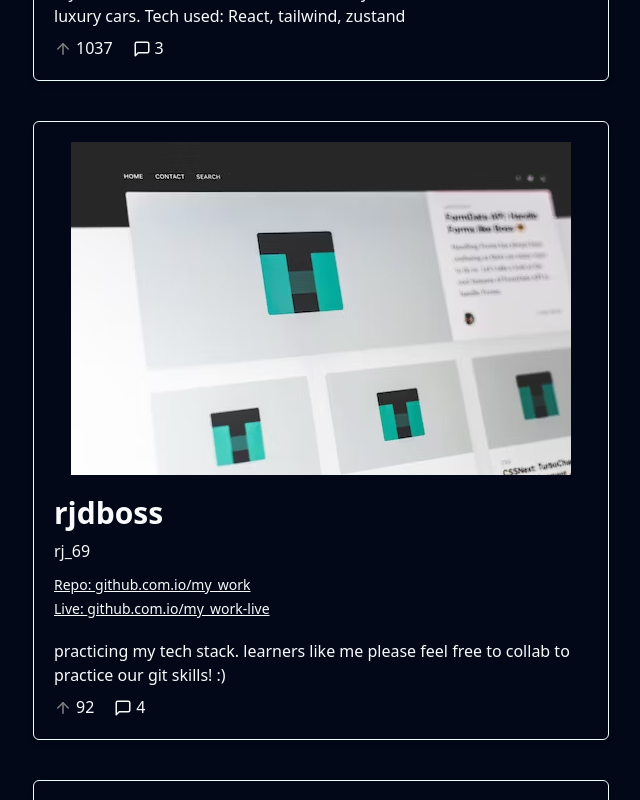
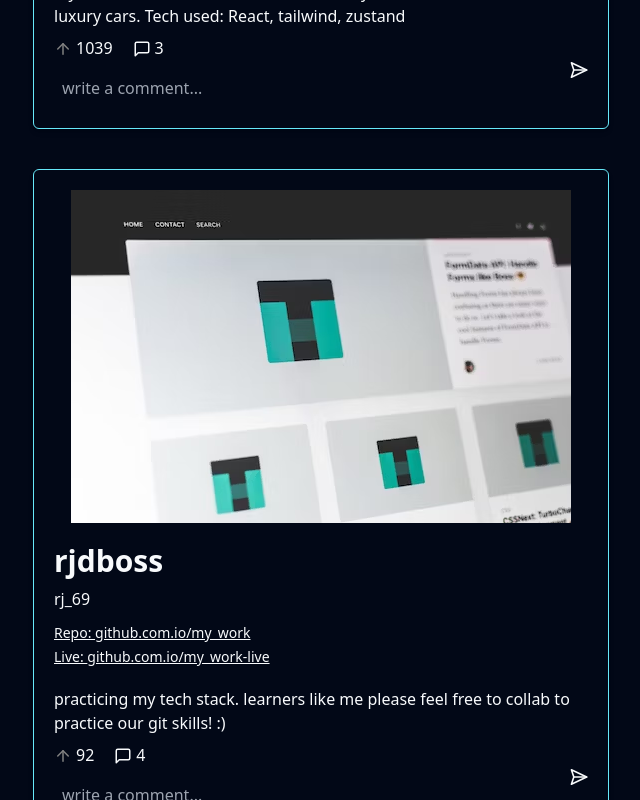
Before and after one commit to copypastemaster/forum-web, a React (Vite) app: page / in a window 1280 px wide. Shown: the part 720-1520 px from the top of the page, without its empty margins (319-959 px from the left). Built offline with nearby package versions, Linux system fonts and the light colour scheme; data requests are answered from the project's data file.

Commit message:
fix: bug on status 301 when updating upvotes

```diff
--- a/db.json
+++ b/db.json
@@ -2,7 +2,7 @@
   "users": [
     {
       "id": 1,
-      "color": "black",
+      "color": "cyan",
       "unclicked": "gray",
       "state": false,
       "user_name": "enoch",
@@ -18,12 +18,12 @@
           "Nicely done, sir!",
           "Sheeeesh!"
         ],
-        "upvote": 1037
+        "upvote": 1039
       }
     },
     {
       "id": 2,
-      "color": "black",
+      "color": "cyan",
       "unclicked": "gray",
       "state": false,
       "user_name": "rj_69",
@@ -45,7 +45,7 @@
     },
     {
       "id": 3,
-      "color": "black",
+      "color": "cyan",
       "unclicked": "gray",
       "state": false,
       "user_name": "jv_23",
--- a/src/components/Homepage/HomeCards.tsx
+++ b/src/components/Homepage/HomeCards.tsx
@@ -1,9 +1,10 @@
 import { useGetUser } from "@/services/getUsers"
 import { UserTypes } from "@/types/types"
-import { ArrowUp, MessageSquare } from "lucide-react"
+import { ArrowUp, MessageSquare, Send, SendHorizontal } from "lucide-react"
 import { useState } from 'react'
 import axios from "axios"
 import { plusVotes, downVotes } from "@/services/resources"
+import {Collapsible, CollapsibleContent, CollapsibleTrigger} from '@/components/ui/collapsible'
 
 export default function HomeCards() {
 
@@ -39,7 +40,7 @@ export default function HomeCards() {
         {data?.data.map((user: UserTypes<string, number, boolean>) => {
 
             return (
-              <div key={user.id} className={`border rounded-md border-cyan-50 max-w-xl mx-auto p-5 shadow-md`}>
+              <Collapsible key={user.id} className={`border rounded-md border-cyan-300 max-w-xl mx-auto p-5 shadow-md`}>
                 <img src={user.posts.screenshot} className='mx-auto hover:cursor-pointer'/>
                 <h1 className='text-3xl font-semibold mt-5'>{user.posts.title}</h1>
                 <p className='text-md font-light mt-2'>{user.user_name}</p>
@@ -58,13 +59,30 @@ export default function HomeCards() {
 
                     <p>{user.posts.upvote}</p>
                   </section>
-                  <section className='flex gap-1 hover: cursor-pointer'>
+                  <CollapsibleTrigger className='flex gap-1 hover: cursor-pointer'>
                     <MessageSquare size={18} className='mt-1'/>
                     <p>{user.posts.comments.length}</p>
-                  </section>
+                  </CollapsibleTrigger>
                 </div>
 
-              </div>
+
+                <CollapsibleContent className="flex flex-col lg:hidden">
+                <h1 className='mt-3 text-lg font-semibold text-cyan-300'>Comments</h1>
+                  {user.posts.comments.map((comment) => {
+                    return (
+                      <p className='mt-2 text-sm'>{comment}</p>
+                    )
+                  })}
+                </CollapsibleContent>
+
+                <div className="flex justify-between">
+                <input type='text'
+                       className='bg-transparent w-full mt-2 outline-none p-2 rounded-md'
+                       placeholder="write a comment..."/>
+                <SendHorizontal size={20}/>
+                </div>
+
+              </Collapsible>
             )
         })}
     </div>
--- /dev/null
+++ b/src/components/ui/collapsible.tsx
@@ -0,0 +1,9 @@
+import * as CollapsiblePrimitive from "@radix-ui/react-collapsible"
+
+const Collapsible = CollapsiblePrimitive.Root
+
+const CollapsibleTrigger = CollapsiblePrimitive.CollapsibleTrigger
+
+const CollapsibleContent = CollapsiblePrimitive.CollapsibleContent
+
+export { Collapsible, CollapsibleTrigger, CollapsibleContent }
--- a/src/services/resources.tsx
+++ b/src/services/resources.tsx
@@ -1,9 +1,10 @@
 import { UserTypes } from "@/types/types"
 
-export const plusVotes = (user: UserTypes<string, number>) => {
+export const plusVotes = (user: UserTypes<string, number, boolean>) => {
       const votes = {
         "id": user.id,
-        "color": "orange",
+        "color": "cyan",
+        "state": false,
         "user_name": user.user_name,
         "avatar": user.avatar,
         "posts": {
@@ -19,10 +20,11 @@ export const plusVotes = (user: UserTypes<string, number>) => {
 return votes
 }
 
-export const downVotes = (user: UserTypes<string, number>) => {
+export const downVotes = (user: UserTypes<string, number, boolean>) => {
     const votes = {
       "id": user.id,
-      "color": "black",
+      "color": "cyan",
+      "state": false,
       "user_name": user.user_name,
       "avatar": user.avatar,
       "posts": {
```
Also changed, not shown: src/components/Homepage/HomeView.tsx (added, +20 -0 lines).
